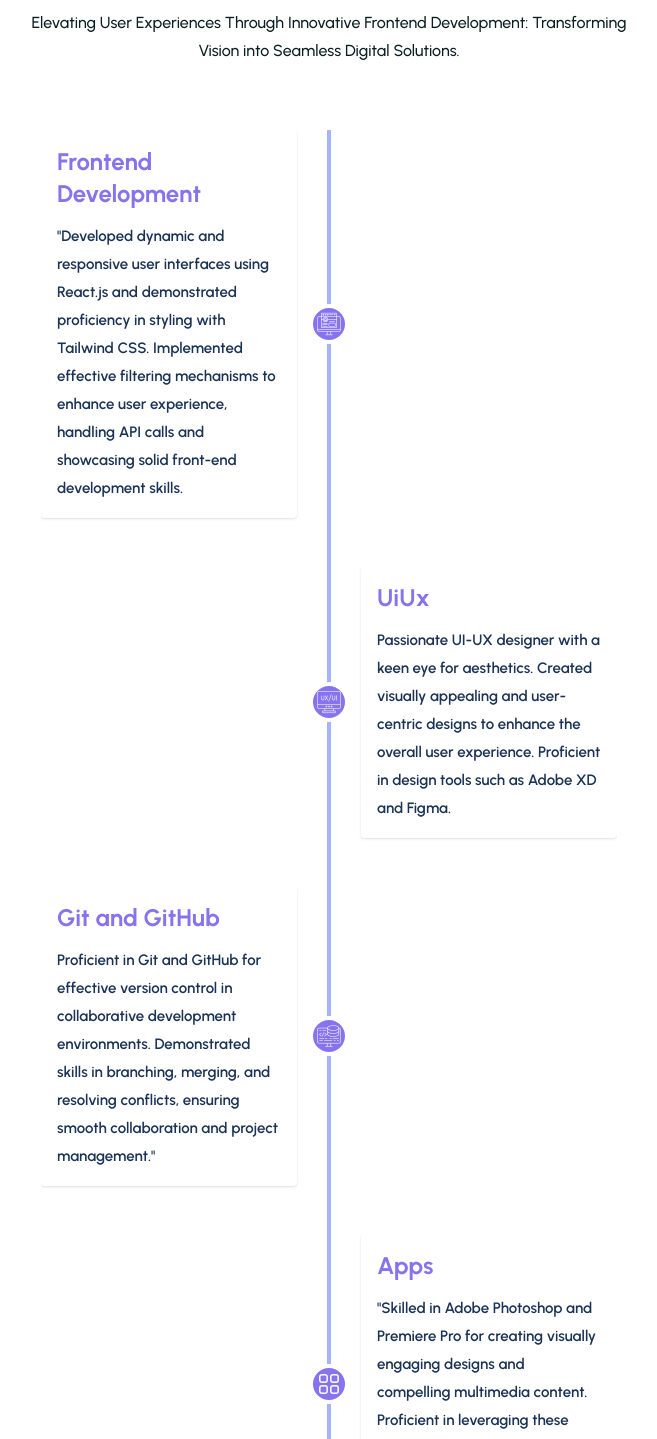
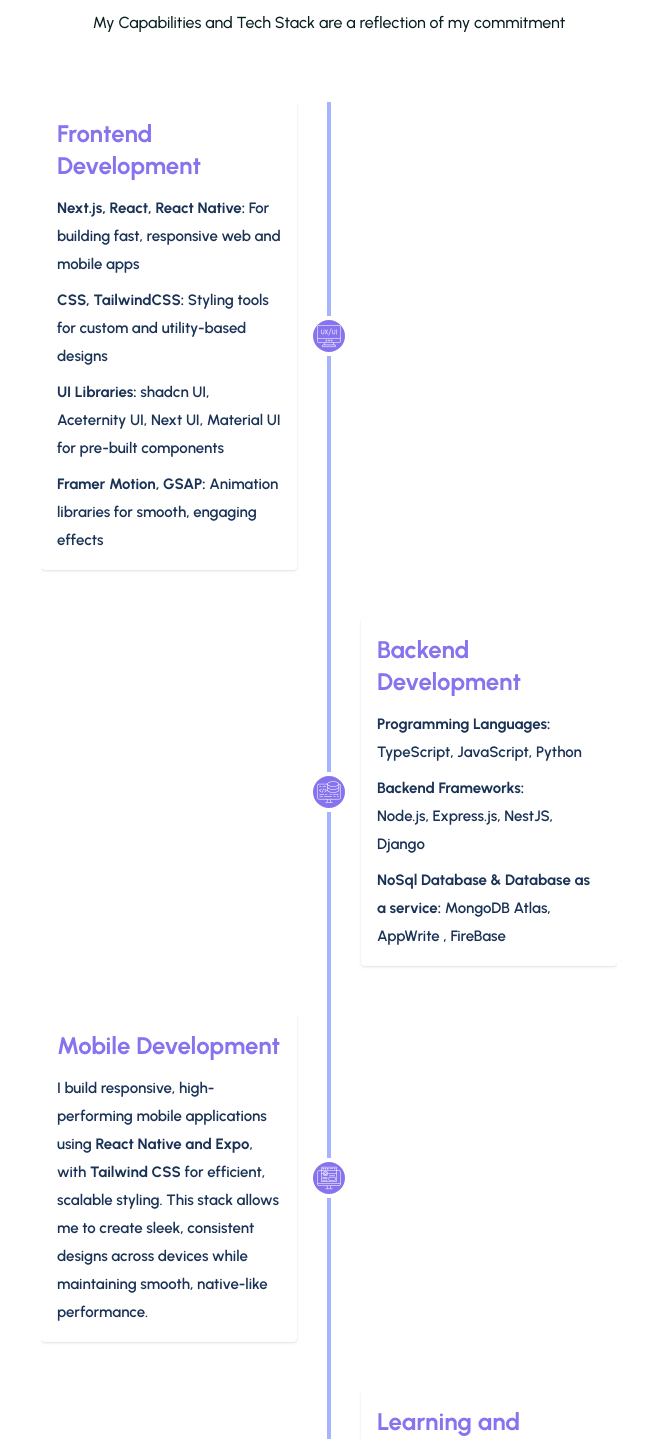
Before and after one commit to warissayed/Portfolio-website, a React (Create React App) app: page / in a window 1280 px wide. Shown: the part 2274-3713 px from the top of the page, without its empty margins (311-968 px from the left). Built offline with nearby package versions, Linux system fonts and the light colour scheme.

Commit message:
updated portfolio added skill and experiences section and capabilities and Tech stack

```diff
--- a/src/components/UI/Hero.jsx
+++ b/src/components/UI/Hero.jsx
@@ -86,8 +86,9 @@
               <p className="flex gap-2 text-headingColor mt-14 font-[600] text-[17px] leading-7 sm:pl-14 sm:pr-10">
                 <span>
                   <i className="ri-map-pin-line"></i> India Navi Mumbai.
-                  <br /> <i className="ri-user-location-fill"></i>This is next
-                  line
+                  <br /> <i className="ri-user-location-fill"></i> I'm a Full
+                  Stack Developer with experience in building responsive web and
+                  mobile applications using MERN, Next.js, and React Native
                 </span>
               </p>
             </RevealX>
--- a/src/components/UI/Services.jsx
+++ b/src/components/UI/Services.jsx
@@ -1,7 +1,7 @@
 import React from "react";
-import frontendImg from "../../assets/images/front-end.png";
+import BackendImg from "../../assets/images/front-end.png";
 import UiUxImg from "../../assets/images/design.png";
-import Gitgithub from "../../assets/images/backend.png";
+import DatabaseImg from "../../assets/images/backend.png";
 import Apps from "../../assets/images/apps.png";
 import { motion } from "framer-motion";
 import RevealX from "../Animation/RevealX";
@@ -22,12 +22,11 @@
           className="text-center"
         >
           <h2 className="text-headingColor font-[800] text-[2.4rem] mb-1">
-            Services & Experiences
+            Capabilities & Tech Stack
           </h2>
 
           <p className="lg:max-w-[600px] lg:mx-auto text-headingColor font-[500] text-[16px] leading-7">
-            Elevating User Experiences Through Innovative Frontend Development:
-            Transforming Vision into Seamless Digital Solutions.
+            My Capabilities and Tech Stack are a reflection of my commitment
           </p>
         </motion.div>{" "}
         <div className="flex flex-col justify-center sm:py-12">
@@ -45,20 +44,41 @@
                           <h3 className="text-primaryColor font-[700] mb-3 group-hover:text-white group-hover:font[600] text-2xl ">
                             Frontend Development
                           </h3>
-                          <p className="text-[15px] text-smallTextColor group-hover:text-white group-hover:font-[500] leading-7">
-                            "Developed dynamic and responsive user interfaces
-                            using React.js and demonstrated proficiency in
-                            styling with Tailwind CSS. Implemented effective
-                            filtering mechanisms to enhance user experience,
-                            handling API calls and showcasing solid front-end
-                            development skills.
-                          </p>
+                          <div className="text-[15px] text-smallTextColor leading-7 group-hover:text-white group-hover:font-[500]">
+                            <ul className="space-y-2">
+                              <li>
+                                <span className="font-bold">
+                                  Next.js, React, React Native:
+                                </span>{" "}
+                                For building fast, responsive web and mobile
+                                apps
+                              </li>
+                              <li>
+                                <span className="font-bold">
+                                  CSS, TailwindCSS:
+                                </span>{" "}
+                                Styling tools for custom and utility-based
+                                designs
+                              </li>
+                              <li>
+                                <span className="font-bold">UI Libraries:</span>{" "}
+                                shadcn UI, Aceternity UI, Next UI, Material UI
+                                for pre-built components
+                              </li>
+                              <li>
+                                <span className="font-bold">
+                                  Framer Motion, GSAP:
+                                </span>{" "}
+                                Animation libraries for smooth, engaging effects
+                              </li>
+                            </ul>
+                          </div>
                         </div>
                       </div>
                     </div>
                     <div className="rounded-full bg-primaryColor border-white border-4 w-10 h-10 absolute left-1/2 transform -translate-x-1/2 -translate-y-4 sm:translate-y-0 flex items-center justify-center">
                       <figure>
-                        <img src={frontendImg} alt="" />
+                        <img src={UiUxImg} alt="" />
                       </figure>
                     </div>
                   </div>
@@ -71,22 +91,44 @@
                     <div className="flex  justify-end w-full mx-auto items-center">
                       <div className="w-full sm:w-1/2 sm:pl-8">
                         <div className="bg-white p-4 rounded shadow group hover:bg-primaryColor cursor-pointer easy-in duration-150">
-                          <h3 className="text-primaryColor font-[700] mb-3 group-hover:text-white group-hover:font[600] text-2xl ">
-                            UiUx
+                          <h3 className="text-primaryColor font-[700] mb-3 group-hover:text-white text-2xl ">
+                            Backend Development
                           </h3>
-                          <p className="text-[15px] text-smallTextColor group-hover:text-white group-hover:font-[500] leading-7">
-                            Passionate UI-UX designer with a keen eye for
-                            aesthetics. Created visually appealing and
-                            user-centric designs to enhance the overall user
-                            experience. Proficient in design tools such as Adobe
-                            XD and Figma.
+
+                          <p className="text-[15px] text-smallTextColor leading-7 group-hover:text-white ">
+                            <ul className="space-y-2">
+                              <li>
+                                <span className="font-bold">
+                                  Programming Languages:
+                                </span>{" "}
+                                TypeScript, JavaScript, Python
+                              </li>
+                              <li>
+                                <span className="font-bold">
+                                  Backend Frameworks: <br />
+                                </span>{" "}
+                                Node.js, Express.js, NestJS, Django
+                              </li>
+                              <li>
+                                <span className="font-bold">
+                                  NoSql Database & Database as a service:
+                                </span>{" "}
+                                MongoDB Atlas, AppWrite , FireBase
+                              </li>
+                              {/* <li>
+                                <span className="font-bold">
+                                  Database as a service:
+                                </span>{" "}
+                                AppWrite , FireBase
+                              </li> */}
+                            </ul>
                           </p>
                         </div>
                       </div>
                     </div>
                     <div className="rounded-full bg-primaryColor border-white border-4 w-10 h-10 absolute left-1/2 transform -translate-x-1/2 -translate-y-4 sm:translate-y-0 flex items-center justify-center">
                       <figure>
-                        <img src={UiUxImg} alt="" />
+                        <img src={DatabaseImg} alt="" />
                       </figure>
                     </div>
                   </div>
@@ -100,21 +142,26 @@
                       <div className="w-full sm:w-1/2 sm:pr-8">
                         <div className="bg-white p-4 rounded shadow group hover:bg-primaryColor cursor-pointer easy-in duration-150">
                           <h3 className="text-primaryColor font-[700] mb-3 group-hover:text-white group-hover:font[600] text-2xl ">
-                            Git and GitHub
+                            Mobile Development
                           </h3>
                           <p className="text-[15px] text-smallTextColor group-hover:text-white group-hover:font-[500] leading-7">
-                            Proficient in Git and GitHub for effective version
-                            control in collaborative development environments.
-                            Demonstrated skills in branching, merging, and
-                            resolving conflicts, ensuring smooth collaboration
-                            and project management."
+                            I build responsive, high-performing mobile
+                            applications using{" "}
+                            <span className="font-bold">
+                              React Native and Expo
+                            </span>
+                            , with{" "}
+                            <span className="font-bold">Tailwind CSS</span> for
+                            efficient, scalable styling. This stack allows me to
+                            create sleek, consistent designs across devices
+                            while maintaining smooth, native-like performance.
                           </p>
                         </div>
                       </div>
                     </div>
                     <div className="rounded-full bg-primaryColor border-white border-4 w-10 h-10 absolute left-1/2 transform -translate-x-1/2 -translate-y-4 sm:translate-y-0 flex items-center justify-center">
                       <figure>
-                        <img src={Gitgithub} alt="" />
+                        <img src={BackendImg} alt="" />
                       </figure>
                     </div>
                   </div>
@@ -129,14 +176,13 @@
                       <div className="w-full sm:w-1/2 sm:pl-8">
                         <div className="bg-white p-4 rounded shadow group hover:bg-primaryColor cursor-pointer easy-in duration-150">
                           <h3 className="text-primaryColor font-[700] mb-3 group-hover:text-white group-hover:font[600] text-2xl ">
-                            Apps
+                            Learning and Further Projects section:
                           </h3>
                           <p className="text-[15px] text-smallTextColor group-hover:text-white group-hover:font-[500] leading-7">
-                            "Skilled in Adobe Photoshop and Premiere Pro for
-                            creating visually engaging designs and compelling
-                            multimedia content. Proficient in leveraging these
-                            tools to enhance digital projects and create
-                            captivating user experiences
+                            I'm currently learning Go and Rust, with a keen
+                            interest in AI. One of my project ideas, Daily Task
+                            Check, aims to help users manage and track their
+                            daily tasks and be more productive
                           </p>
                         </div>
                       </div>
```
Also changed, not shown: src/App.js (+2 -8 lines), src/components/UI/SkillsAndExperience.jsx (renamed from src/components/UI/SliderCard.jsx, +22 -23 lines).
